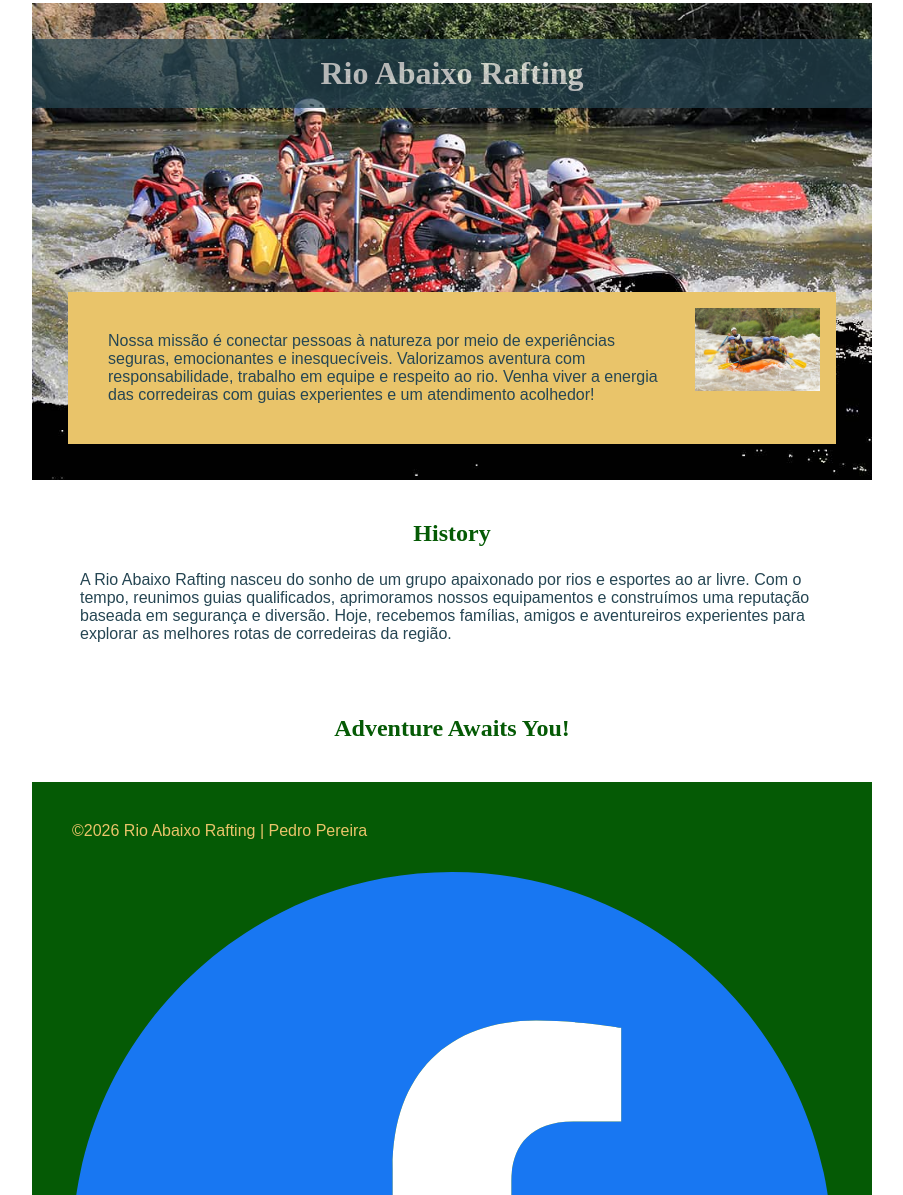
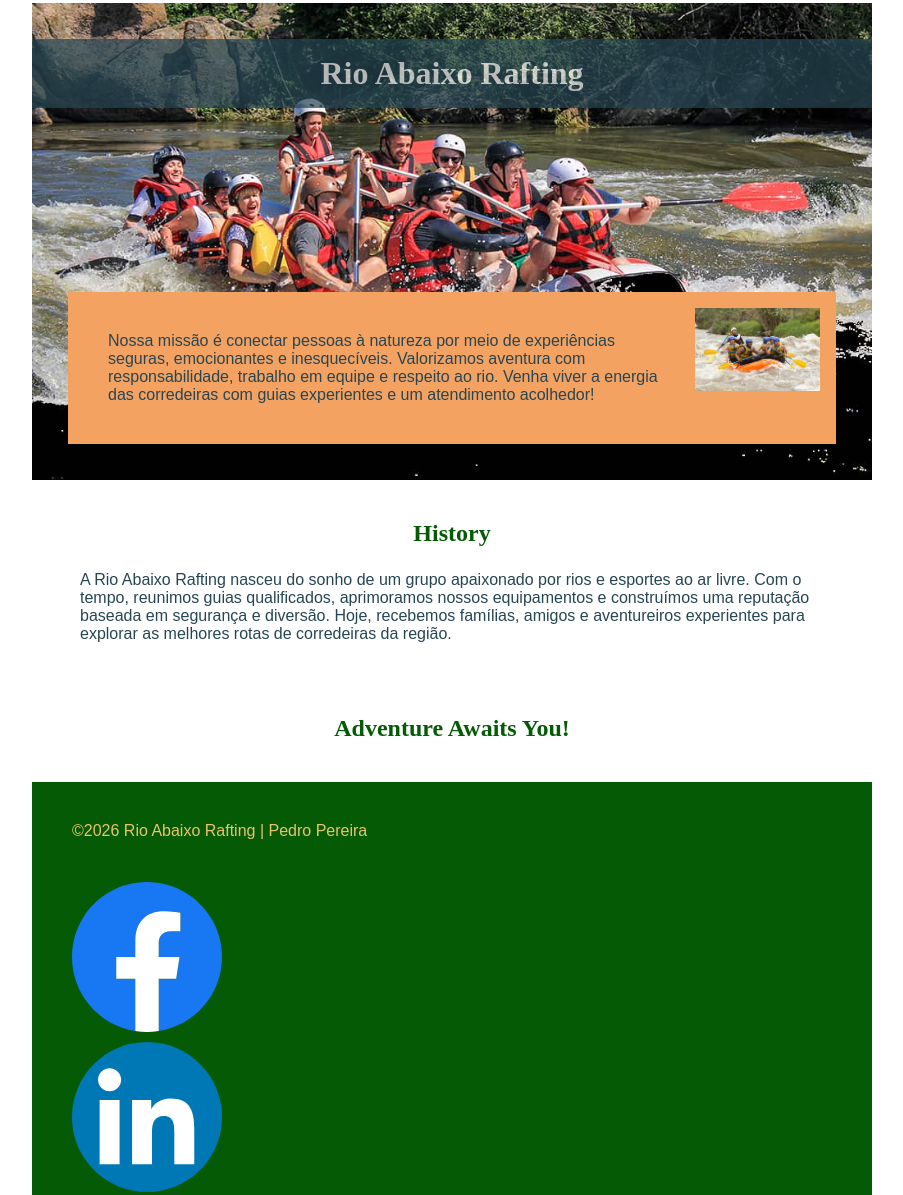
Before and after one commit to pedrothv/wdd130, a plain HTML site: page wwr/sobre.html in a window 1280 px wide. Shown: the part 353-1548 px from the top of the page, without its empty margins (188-1091 px from the left). Drawn offline with Linux system fonts and the light colour scheme.

Commit message:
mais algumas alterações

```diff
--- a/wwr/estilos/rafting.css
+++ b/wwr/estilos/rafting.css
@@ -85,7 +85,7 @@ nav, p, section, article {
   bottom: 20px;
   left: 20px;
   right: 20px;
-  background-color: var(--cor-destaque2);
+  background-color: var(--cor-secundaria);
   padding: 1rem;
 }
 
@@ -106,11 +106,11 @@ footer p {
   margin-bottom: 1rem;
 }
 
-.redes-sociais a {
+.socialmedia a {
   text-decoration: none;
 }
 
-.redes-sociais img {
+.socialmedia img {
   width: 150px;
   height: auto;
   display: block;
```
